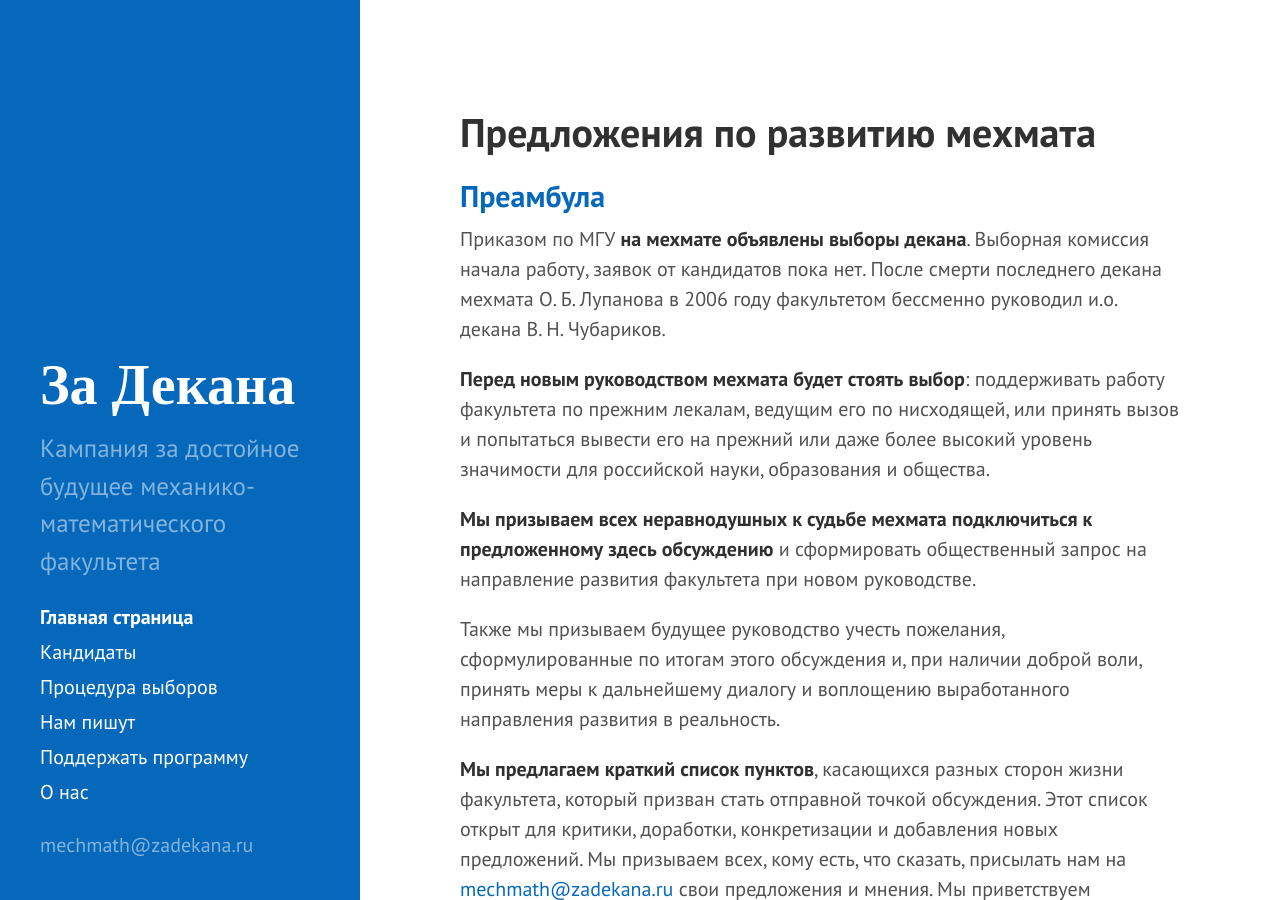
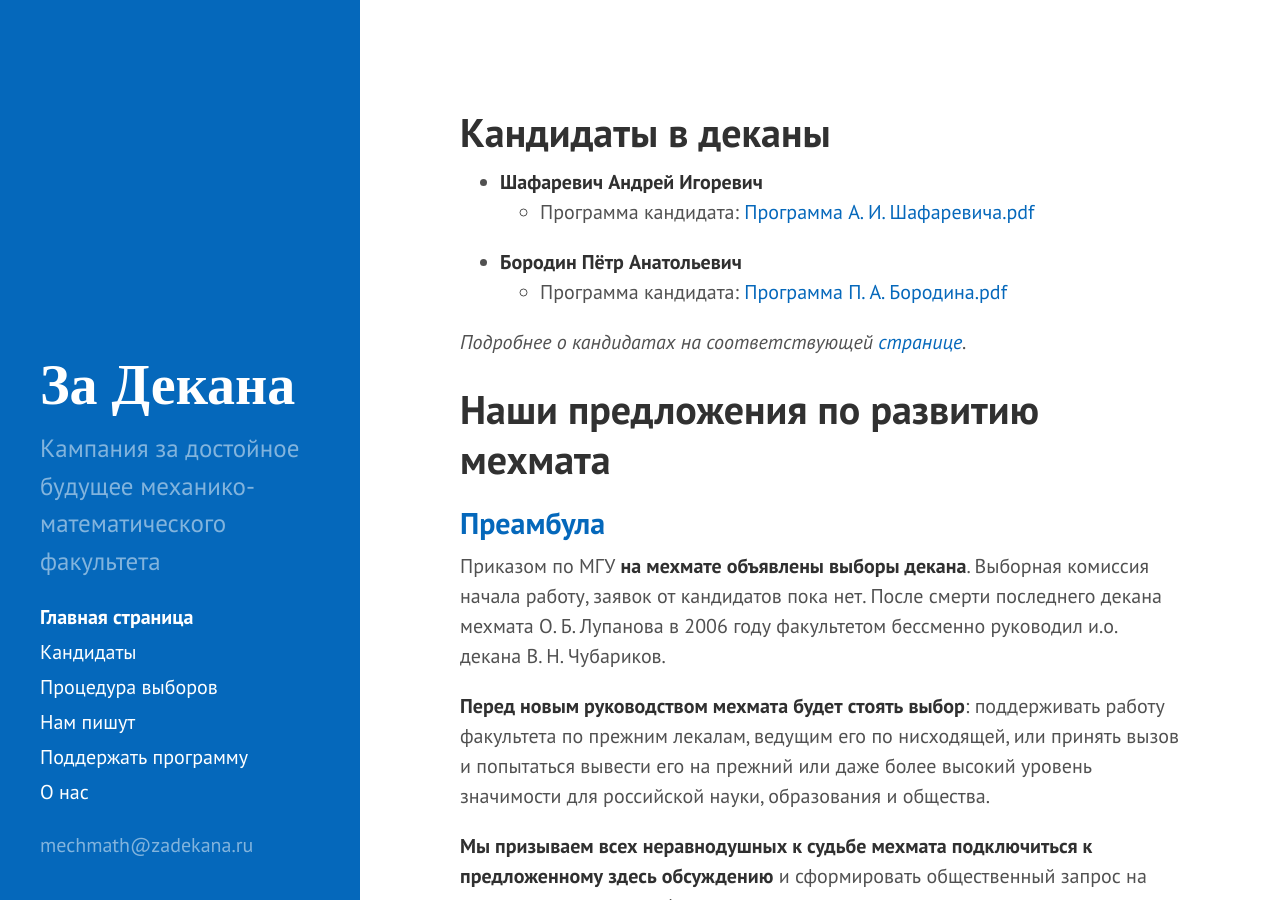
Before and after one commit to studmm/zadekana, a Jekyll site: the page built from index.md, in a window 1280 px wide and 900 px high. Built offline with Jekyll 4.4.1, drawn with Linux system fonts in a browser that asks for light colours; some web fonts are replaced.

Commit message:
new: programs

```diff
--- a/index.md
+++ b/index.md
@@ -3,7 +3,16 @@ layout: main
 title: Главная страница
 ---
 
-# Предложения по развитию мехмата
+# Кандидаты в деканы
+
+- **Шафаревич Андрей Игоревич**
+  - Программа кандидата: [Программа А. И. Шафаревича.pdf](public/Программа_А._И._Шафаревича.pdf)
+- **Бородин Пётр Анатольевич**
+  - Программа кандидата: [Программа П. А. Бородина.pdf](public/Программа_П._А._Бородина.pdf)
+
+_Подробнее о кандидатах на соответствующей [странице](candidates)._
+
+# Наши предложения по развитию мехмата
 
 ## Преамбула
 
```
Also changed, not shown: page_00_candidates.md (+4 -2 lines), 4 other files.
